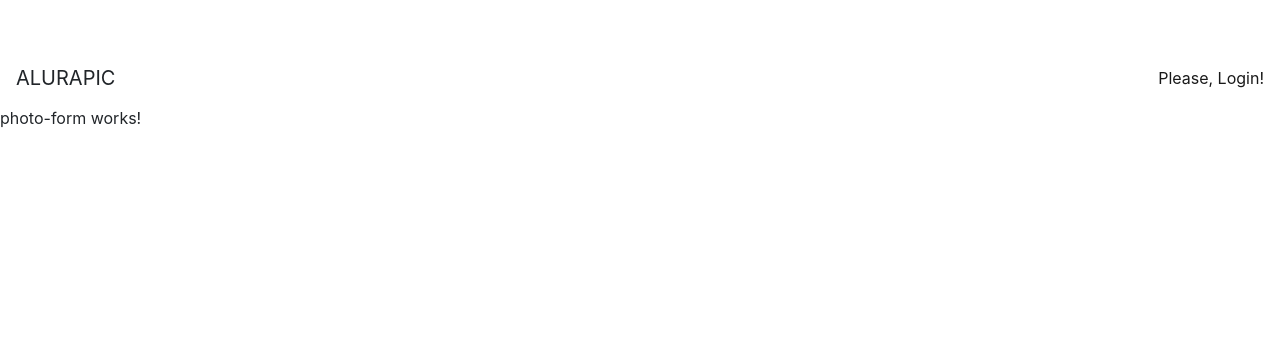
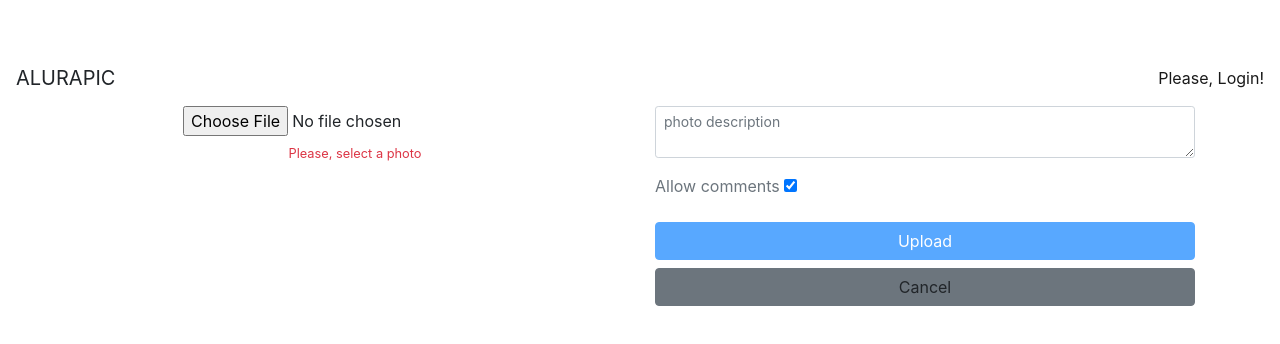
Before and after one commit to LaboratorioDeInformatica/ap_photos, an Angular app in the folder alurapic/: page /p/add in a window 1280 px wide. Shown: the top 344 px of the page. Built offline with nearby package versions, Linux system fonts and the light colour scheme.

Commit message:
Upload de fotos

```diff
--- a/alurapic/src/app/app.component.html
+++ b/alurapic/src/app/app.component.html
@@ -1,2 +1,3 @@
 <ap-header></ap-header>
 <router-outlet></router-outlet>
+<ap-footer></ap-footer>
--- /dev/null
+++ b/alurapic/src/app/core/footer/footer.component.html
@@ -0,0 +1,18 @@
+<footer class="mt-5" *ngIf="(user$ | async) as user">
+    <div class="fixed-bottom bg-white p-1">
+        <div class="container">
+            <div class="row text-center">
+                <div class="col-6">
+                    <a [routerLink]="['']">
+                        <i class="fa fa-home fa-2x"></i>
+                    </a>
+                </div>
+                <div class="col-6">
+                    <a [routerLink]="['p', 'add']">
+                        <i class="fa fa-plus-circle fa-2x"></i>
+                    </a>
+                </div>
+            </div>
+        </div>
+    </div>
+</footer>
--- /dev/null
+++ b/alurapic/src/app/core/footer/footer.component.ts
@@ -0,0 +1,21 @@
+import { Component, OnInit } from '@angular/core';
+import { UserService } from '../user/user.service';
+import { Observable } from 'rxjs';
+import { User } from '../user/user';
+
+@Component({
+    selector: 'ap-footer',
+    templateUrl:'./footer.component.html'
+})
+export class FooterCompoenet implements OnInit{
+
+    user$: Observable<User>;
+
+constructor(private userService: UserService){
+
+}
+
+ngOnInit(): void {
+    this.user$ = this.userService.getUser();
+}
+}
--- a/alurapic/src/app/photos/photo-form/photo-form.component.html
+++ b/alurapic/src/app/photos/photo-form/photo-form.component.html
@@ -1,3 +1,40 @@
-<p>
-  photo-form works!
-</p>
+<div class="container">
+  <form [formGroup]='photoForm' class="row" (submit)='upload()'>
+    <div class="col-md-6 text-center">
+      <input formControlName='file'
+      type="file"
+       accept="image/*"
+       (change) ="file = $event.target.files[0]">
+      <ap-vmessage
+      text="Please, select a photo"
+      *ngIf="photoForm.get('file').errors?.required"
+      ></ap-vmessage>
+    </div>
+
+    <div class="col-md-6">
+      <div class="form-group">
+        <textarea
+          formControlName='description'
+          class="form-control form-control-sm"
+          placeholder="photo description"></textarea>
+          <ap-vmessage
+          text="Max , lenght is 3000"
+          *ngIf="photoForm.get('description').errors?.maxlength"
+          ></ap-vmessage>
+      </div>
+
+      <div class="form-group">
+        <label class="text-muted">
+          Allow comments
+          <input formControlName='allowComments' type="checkbox">
+        </label>
+      </div>
+
+      <button [disabled]="photoForm.invalid" type="submit" class="btn btn-primary btn-block">
+        Upload
+      </button>
+
+      <a class="btn btn-secondary btn-block">Cancel</a>
+    </div>
+  </form>
+</div>
--- a/alurapic/src/app/photos/photo-form/photo-form.component.ts
+++ b/alurapic/src/app/photos/photo-form/photo-form.component.ts
@@ -1,4 +1,7 @@
 import { Component, OnInit } from '@angular/core';
+import { FormBuilder, FormGroup, Validators } from '@angular/forms';
+import { PhotoService } from '../photo/photo.service';
+import { Router } from '@angular/router';
 
 @Component({
   selector: 'ap-photo-form',
@@ -7,9 +10,28 @@
 })
 export class PhotoFormComponent implements OnInit {
 
-  constructor() { }
+  photoForm: FormGroup;
+  file: File;
+  constructor(
+    private formBuilder: FormBuilder,
+    private photoService: PhotoService,
+    private router: Router
+    ) { }
 
   ngOnInit() {
+    this.photoForm = this.formBuilder.group({
+      file:['', Validators.required],
+      description:['',Validators.maxLength(300)],
+      allowComments:[true]
+    });
+
+  }
+
+  upload(){
+    const description = this.photoForm.get('description').value;
+    const allowComments = this.photoForm.get('allowComments').value;
+    this.photoService.upload(description, allowComments, this.file).subscribe( () => this.router.navigate(['']));
+
   }
 
 }
--- a/alurapic/src/app/photos/photo/photo.component.ts
+++ b/alurapic/src/app/photos/photo/photo.component.ts
@@ -1,5 +1,7 @@
 import { Component, Input } from '@angular/core';
 
+
+const CLOUD = 'http://localhost:3000/imgs/'
 
 @Component({
     selector: 'ap-photo',
@@ -7,6 +9,19 @@
 })
 
 export class PhotoComponent{
-    @Input() url =''
+
+    private _url='';
+    @Input() set url(url: string) {
+        if(!url.startsWith('data')){
+            this._url = CLOUD + url;
+        }else{
+            this._url = url;
+        }
+    }
+
+    get url(){
+        return this._url;
+    }
+
     @Input() description='';
 }
--- a/alurapic/src/app/photos/photo/photo.service.ts
+++ b/alurapic/src/app/photos/photo/photo.service.ts
@@ -21,4 +21,12 @@
         return this.http.get<Photo[]>(API +'/'+userName+'/photos',{params});
     }
 
+    upload(description: string , allowComments: boolean , file: File){
+        const formData = new FormData();
+        formData.append('description',description);
+        formData.append('allowComments',allowComments ? 'true':'false');
+        formData.append('imageFile',file );
+        return this.http.post(API + '/photos/upload', formData);
+    }
+
 }
```
Also changed, not shown: alurapic/src/app/core/core.module.ts (+9 -2 lines), alurapic/src/app/photos/photo-form/photo-form.module.ts (+10 -1 lines).
